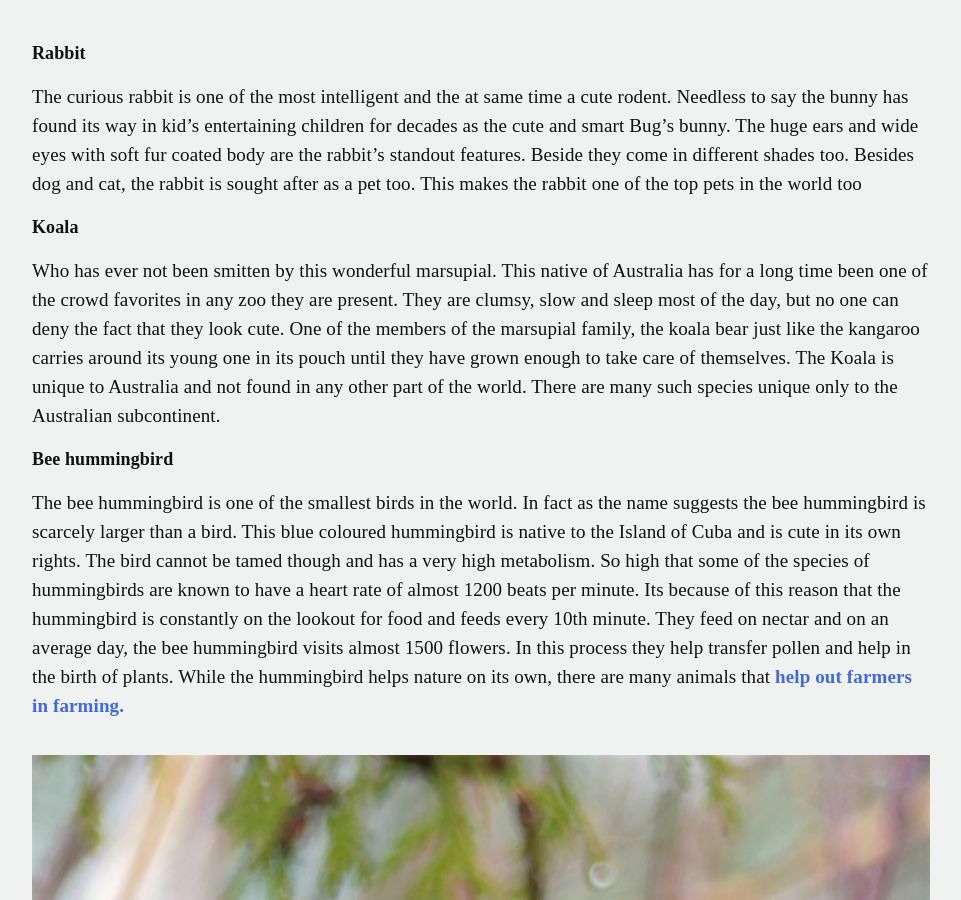
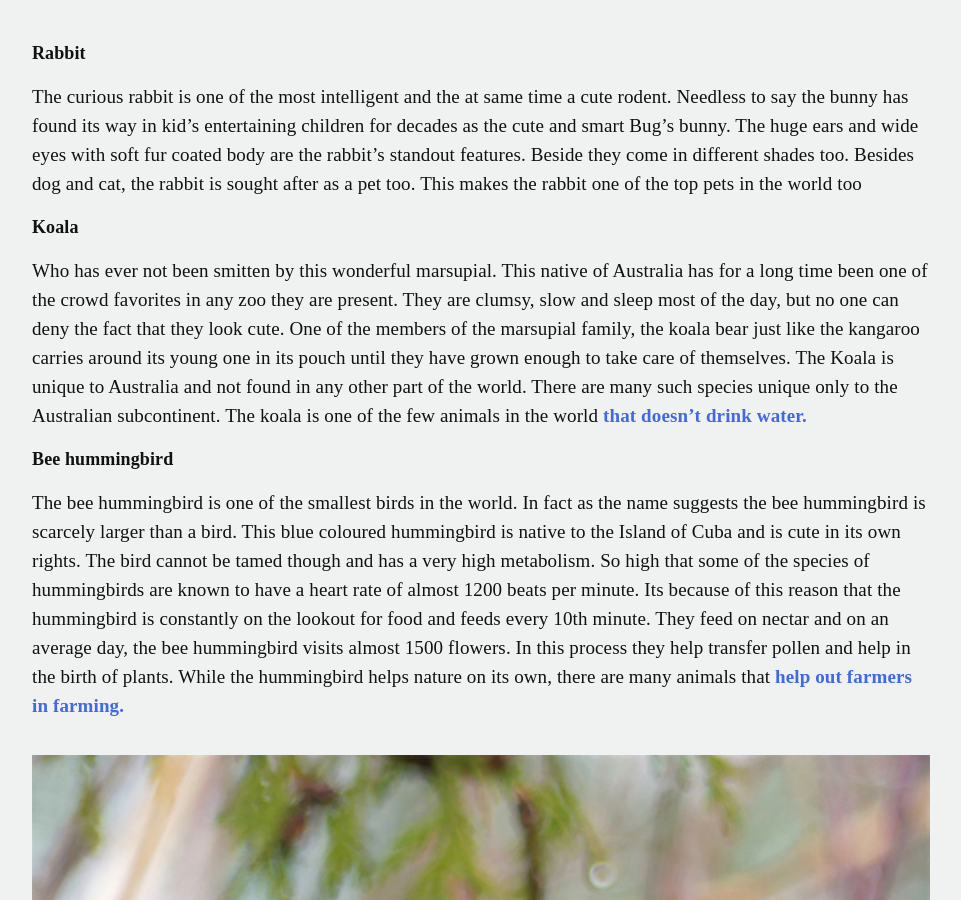
Before and after one commit to sherlifelix/blog, a Jekyll site: the page built from _posts/2019-02-12-top-six-cutest-animals-in-the-world.md, in a window 1280 px wide and 900 px high, scrolled down 1316 px. Shown: the whole window, without its empty margins (159-1120 px from the left). Built offline with Jekyll 4.4.1, drawn with Linux system fonts in a browser that asks for light colours; comment, search, counter and statistics services are not loaded.

Commit message:
Update 2019-02-12-top-six-cutest-animals-in-the-world.md

```diff
--- a/_posts/2019-02-12-top-six-cutest-animals-in-the-world.md
+++ b/_posts/2019-02-12-top-six-cutest-animals-in-the-world.md
@@ -25,7 +25,7 @@ The beluga whale has a baby like face that makes it lovable and in captive it is
 The curious rabbit is one of the most intelligent and the at same time a cute rodent. Needless to say the bunny has found its way in kid’s entertaining children for decades as the cute and smart Bug’s bunny. The huge ears and wide eyes with soft fur coated body are the rabbit’s standout features. Beside they come in different shades too. Besides dog and cat, the rabbit is sought after as a pet too. This makes the rabbit one of the top pets in the world too
 
 ## Koala
-Who has ever not been smitten by this wonderful marsupial. This native of Australia has for a long time been one of the crowd favorites in any zoo they are present. They are clumsy, slow and sleep most of the day, but no one can deny the fact that they look cute. One of the members of the marsupial family, the koala bear just like the kangaroo carries around its young one in its pouch until they have grown enough to take care of themselves. The Koala is unique to Australia and not found in any other part of the world. There are many such species unique only to the Australian subcontinent.
+Who has ever not been smitten by this wonderful marsupial. This native of Australia has for a long time been one of the crowd favorites in any zoo they are present. They are clumsy, slow and sleep most of the day, but no one can deny the fact that they look cute. One of the members of the marsupial family, the koala bear just like the kangaroo carries around its young one in its pouch until they have grown enough to take care of themselves. The Koala is unique to Australia and not found in any other part of the world. There are many such species unique only to the Australian subcontinent. The koala is one of the few animals in the world [that doesn't drink water.](http://www.toknowisgood.com/2019/01/04/animals-that-don-t-drink-water.html)
 
 
 ## Bee hummingbird
```
